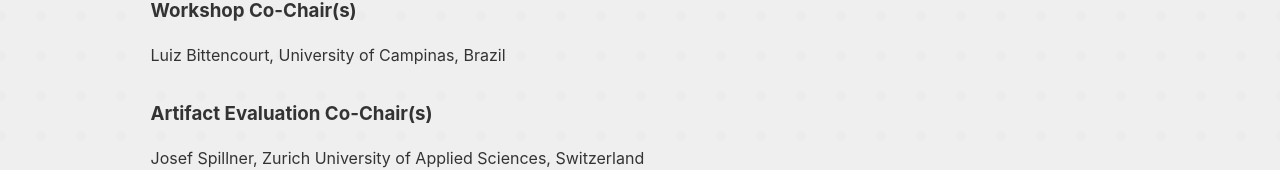
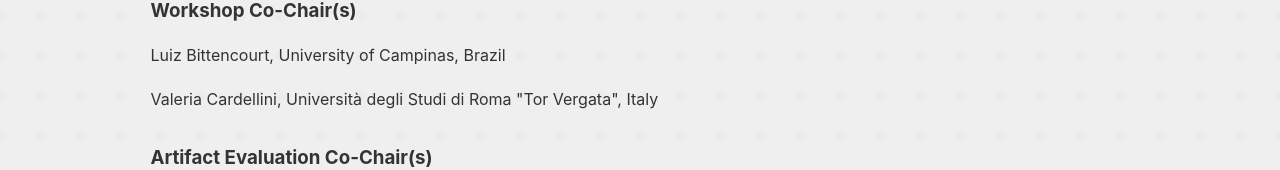
Before and after one commit to UCC-Conference/BDCAT2023, a React (Create React App) app: page /committees in a window 1280 px wide. Shown: the part 545-715 px from the top of the page. Built offline with nearby package versions, Linux system fonts and the light colour scheme.

Commit message:
add Valeria Cardellini as Workshop Co-Chair

```diff
--- a/src/pages/Committees.js
+++ b/src/pages/Committees.js
@@ -38,6 +38,9 @@ const Committees = () => {
                         </tr>
                         <tr>
                             <td>Luiz Bittencourt, University of Campinas, Brazil</td>
+                        </tr>
+                        <tr>
+                            <td>Valeria Cardellini, Università degli Studi di Roma "Tor Vergata", Italy</td>
                         </tr>
 
                         <tr>
```
